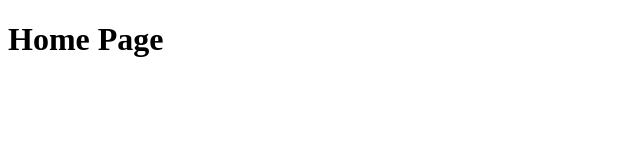
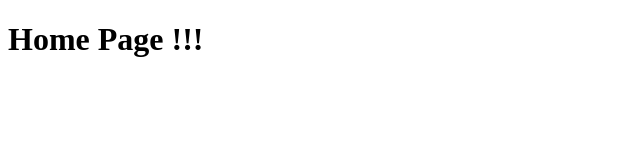
Before and after one commit to leehaneul623/home-blog-2022-05-31, a Gatsby site: page / in a window 1280 px wide. Shown: the full height of the page, 0-640 px from the left. Built offline with nearby package versions, Linux system fonts and the light colour scheme; Gatsby itself is replaced by a stand-in of ours.

```diff
--- a/src/pages/index.js
+++ b/src/pages/index.js
@@ -5,7 +5,7 @@ const IndexPage = () => {
   return (
     <main>
       <title>Home Page</title>
-      <h1>Home Page</h1>
+      <h1>Home Page !!!</h1>
     </main>
   )
 }
```
